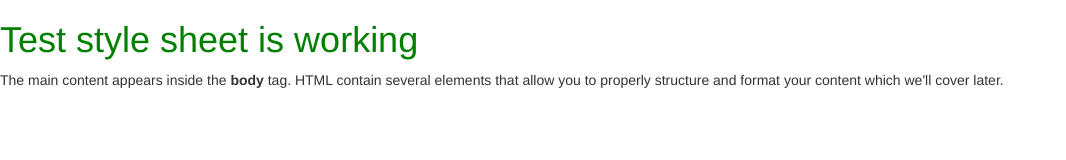
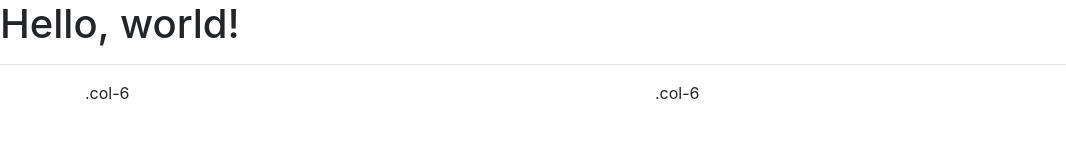
Before and after one commit to a-watkin/bootstrap4-boilerplate, a plain HTML site: page index.html in a window 1280 px wide. Shown: the whole page, without its empty margins (0-1066 px from the left). Drawn offline with nearby package versions, Linux system fonts and the light colour scheme.

Commit message:
updated src files

```diff
--- a/index.html
+++ b/index.html
@@ -1,33 +1,35 @@
 <!doctype html>
 <html lang="en">
-    <head>
-        <meta charset="utf-8">
-        <meta name="description" content="A page for exploring HTML documents">
+  <head>
+    <!-- Required meta tags -->
+    <meta charset="utf-8">
+    <meta name="viewport" content="width=device-width, initial-scale=1, shrink-to-fit=no">
 
-        <!-- bootstrap 4 uses popper for popups -->
-        <script src="https://cdnjs.cloudflare.com/ajax/libs/popper.js/1.12.9/umd/popper.min.js" integrity="sha384-ApNbgh9B+Y1QKtv3Rn7W3mgPxhU9K/ScQsAP7hUibX39j7fakFPskvXusvfa0b4Q" crossorigin="anonymous"></script>
+    <!-- Bootstrap CSS -->
+    <link rel="stylesheet" href="https://maxcdn.bootstrapcdn.com/bootstrap/4.0.0/css/bootstrap.min.css" integrity="sha384-Gn5384xqQ1aoWXA+058RXPxPg6fy4IWvTNh0E263XmFcJlSAwiGgFAW/dAiS6JXm" crossorigin="anonymous">
+    <!-- Optional JavaScript -->
+    <!-- jQuery first, then Popper.js, then Bootstrap JS -->
+    <script src="https://code.jquery.com/jquery-3.2.1.slim.min.js" integrity="sha384-KJ3o2DKtIkvYIK3UENzmM7KCkRr/rE9/Qpg6aAZGJwFDMVNA/GpGFF93hXpG5KkN" crossorigin="anonymous"></script>
+    <script src="https://cdnjs.cloudflare.com/ajax/libs/popper.js/1.12.9/umd/popper.min.js" integrity="sha384-ApNbgh9B+Y1QKtv3Rn7W3mgPxhU9K/ScQsAP7hUibX39j7fakFPskvXusvfa0b4Q" crossorigin="anonymous"></script>
+    <script src="https://maxcdn.bootstrapcdn.com/bootstrap/4.0.0/js/bootstrap.min.js" integrity="sha384-JZR6Spejh4U02d8jOt6vLEHfe/JQGiRRSQQxSfFWpi1MquVdAyjUar5+76PVCmYl" crossorigin="anonymous"></script>
 
-        <script src="https://maxcdn.bootstrapcdn.com/bootstrap/4.0.0/js/bootstrap.min.js" integrity="sha384-JZR6Spejh4U02d8jOt6vLEHfe/JQGiRRSQQxSfFWpi1MquVdAyjUar5+76PVCmYl" crossorigin="anonymous"></script>
 
-        <!-- jQuery, changed to version that bootstrap 4 uses -->
-        <script src="https://code.jquery.com/jquery-3.2.1.slim.min.js" integrity="sha384-KJ3o2DKtIkvYIK3UENzmM7KCkRr/rE9/Qpg6aAZGJwFDMVNA/GpGFF93hXpG5KkN" crossorigin="anonymous"></script>
 
-        <!-- My script file -->
-        <script src="script.js"></script>
+    <title>Hello, world!</title>
+  </head>
+  <body>
+    <h1>Hello, world!</h1>
+    <hr>
 
-        <!-- Bootstrap -->
-        <link rel="stylesheet" href="https://maxcdn.bootstrapcdn.com/bootstrap/3.3.7/css/bootstrap.min.css" integrity="sha384-BVYiiSIFeK1dGmJRAkycuHAHRg32OmUcww7on3RYdg4Va+PmSTsz/K68vbdEjh4u" crossorigin="anonymous">
 
-        <!-- My style sheet -->
-        <link rel="stylesheet" href="style.css">
 
-    <title>Basic HTML document</title>
-    </head>
 
-    <body>
-        <h1>Test style sheet is working</h1>
-        <p>
-        The main content appears inside the <b>body</b> tag. HTML contain several elements that allow you to properly structure and format your content which we'll cover later.
-        </p>
-    </body>
+<div class="container">
+<!-- Columns are always 50% wide, on mobile and desktop -->
+<div class="row">
+  <div class="col-md-6">.col-6</div>
+  <div class="col-md-6">.col-6</div>
+</div>
+</div>
+  </body>
 </html>
--- a/script.js
+++ b/script.js
@@ -1,7 +1,7 @@
 // tests the script is being loaded
-alert('test');
-
-$.noConflict();
-jQuery(document).ready(function($){
-    alert('jQuery is working');
-});
+//alert('test');
+//
+//$.noConflict();
+//jQuery(document).ready(function($){
+//    alert('jQuery is working');
+//});
```
